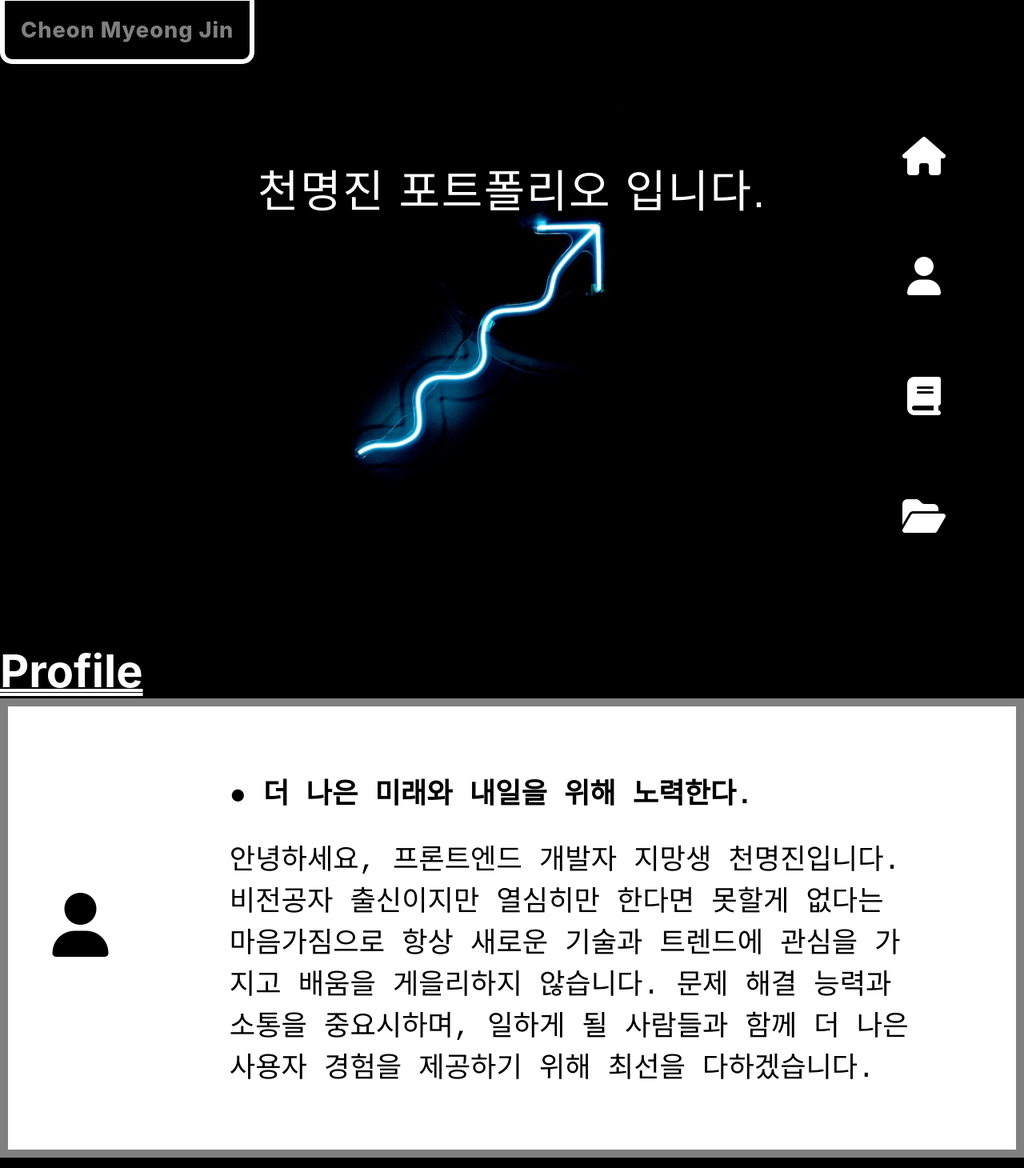
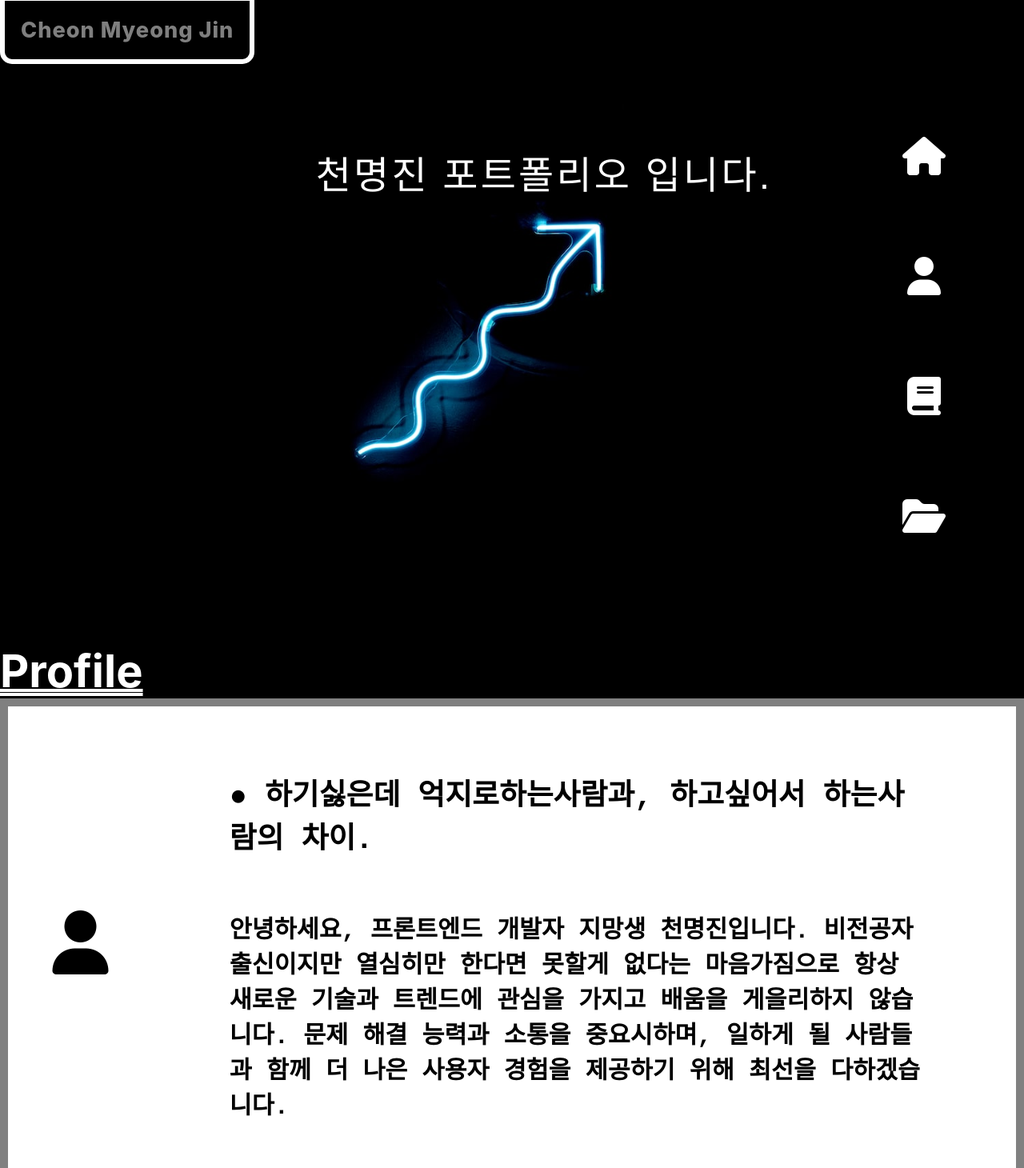
Before and after one commit to 1000mj/portfolio, a React (Create React App) app: page / in a window 1280 px wide. Shown: the top 1460 px of the page at 80% size. Built offline with nearby package versions, Linux system fonts and the light colour scheme.

Commit message:
profile font-size변경

```diff
--- a/src/App.css
+++ b/src/App.css
@@ -274,14 +274,15 @@ h2 {
   height: 100%;
   margin-top: 100px;
   text-align: center;
+  margin-left: 40px;
 }
 
 .title-text-2 {
   width: 100%;
   height: 100%;
-  font-size: 7vmin;
+  font-size: 3rem;
   line-height: 5;
-  letter-spacing: 0.1rem;
+  letter-spacing: 0.2rem;
 }
 
 /* Profile */
@@ -334,11 +335,12 @@ h2 {
 
 .intro {
   margin-top: 30px;
-  font-size: 2.2rem;
+  font-size: 1.9rem;
+  font-weight: bold;
 }
 .intro-title {
   font-weight: bold;
-  font-size: 2.2rem;
+  font-size: 2.3rem;
 }
 /* Profile */
 
--- a/src/section/Profile.js
+++ b/src/section/Profile.js
@@ -13,8 +13,10 @@ function Profile() {
           </div>
           <div className="p-section">
             <p className="intro-title">
-              ● 더 나은 미래와 내일을 위해 노력한다.
+              ● 하기싫은데 억지로하는사람과, 하고싶어서 하는사람의 차이.
             </p>
+            <br />
+            <br />
             <p className="intro">
               안녕하세요, 프론트엔드 개발자 지망생 천명진입니다. 비전공자
               출신이지만 열심히만 한다면 못할게 없다는 마음가짐으로 항상 새로운
```
